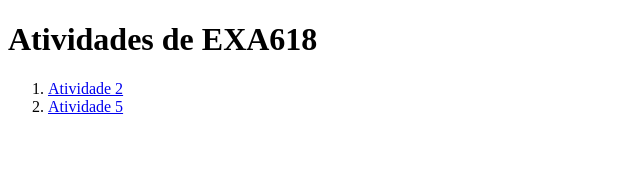
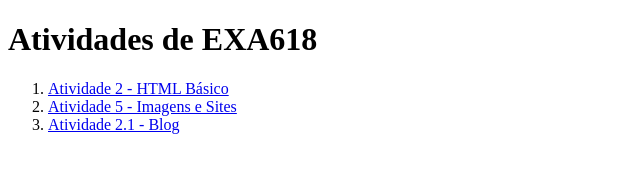
Before and after one commit to TheAndr3/EXA618, a plain HTML site: page index.html in a window 1280 px wide. Shown: the whole page, without its empty margins (0-640 px from the left). Drawn offline with Linux system fonts and the light colour scheme.

Commit message:
fix: update activity links in index.html for clarity

```diff
--- a/index.html
+++ b/index.html
@@ -12,8 +12,9 @@
     <body>
         <h1> Atividades de EXA618 </h1>
         <ol>
-            <li> <a href="atividade_1/index.html"> Atividade 2 </a> </li>
-            <li> <a href="atividade_5/index.html"> Atividade 5 </a> </li>
+            <li> <a href="atividade_1/index.html"> Atividade 2 - HTML Básico </a> </li>
+            <li> <a href="atividade_5/index.html"> Atividade 5 - Imagens e Sites </a> </li>
+            <li> <a href="atividade_2.1/index.html"> Atividade 2.1 - Blog </a> </li>
         </ol>
     </body>
 </html>
```
Also changed, not shown: 1 other file.
